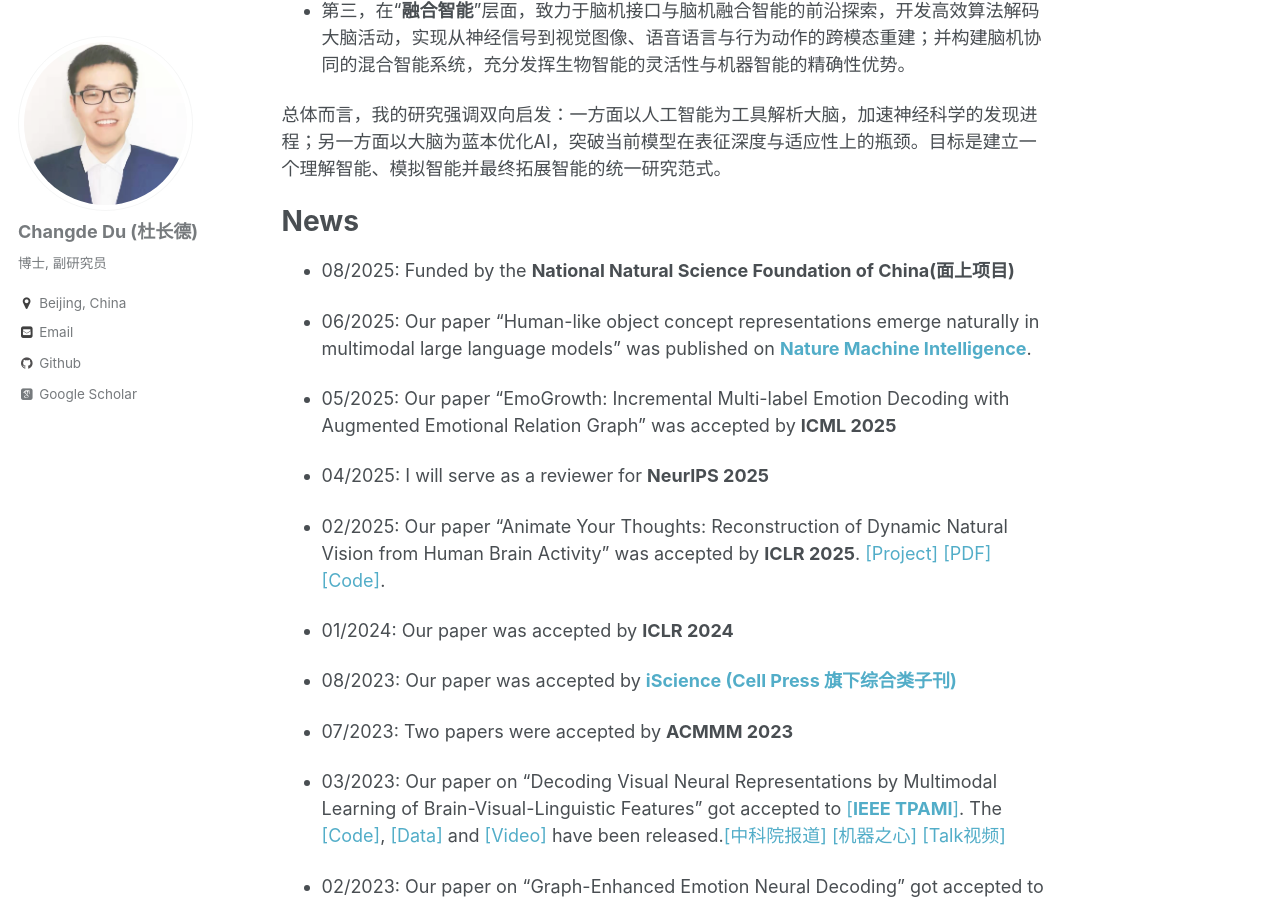
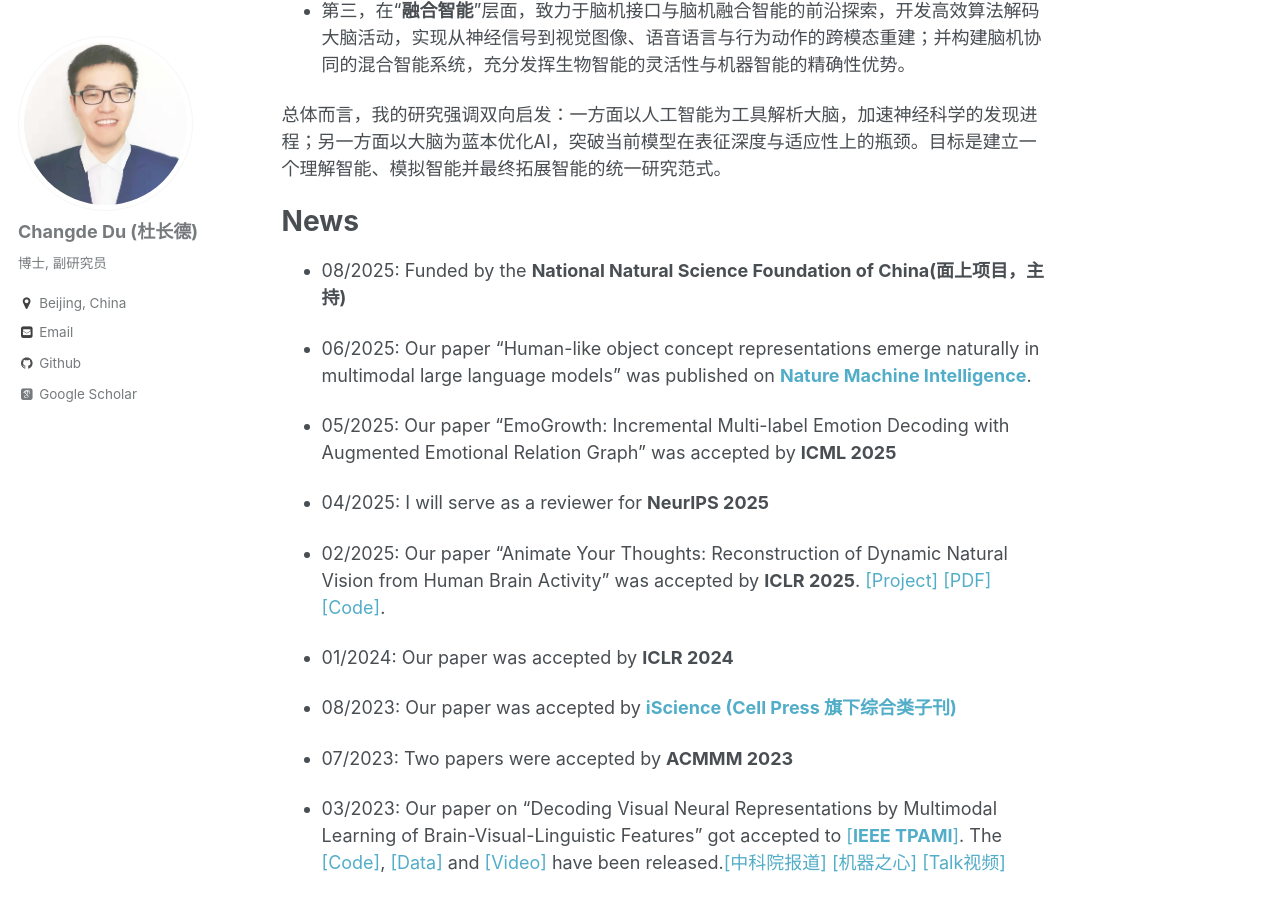
Before and after one commit to ChangdeDu/changdedu.github.io, a Jekyll site: the page built from _pages/about.md, in a window 1280 px wide and 900 px high, scrolled down 926 px. Built offline with Jekyll 4.4.1, drawn with Linux system fonts in a browser that asks for light colours; some web fonts are replaced.

Commit message:
Update about.md

```diff
--- a/_pages/about.md
+++ b/_pages/about.md
@@ -23,7 +23,7 @@ redirect_from:
 
 # News
 
-- 08/2025: Funded by the **National Natural Science Foundation of China(面上项目)**
+- 08/2025: Funded by the **National Natural Science Foundation of China(面上项目，主持)**
 
 - 06/2025: Our paper "Human-like object concept representations emerge naturally in multimodal large language models" was published on [**Nature Machine Intelligence**](https://www.nature.com/articles/s42256-025-01049-z).
 
```
